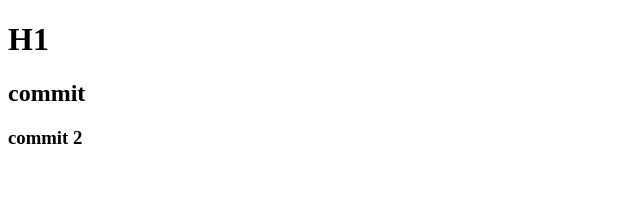
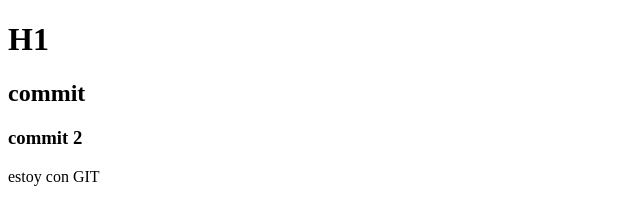
Before and after one commit to diegoabusleme/newrepo, a plain HTML site: page index.html in a window 1280 px wide. Shown: the whole page, without its empty margins (0-640 px from the left). Drawn offline with Linux system fonts and the light colour scheme.

Commit message:
add p tag

```diff
--- a/index.html
+++ b/index.html
@@ -10,6 +10,7 @@
         <h1>H1</h1>
         <h2>commit</h2>
         <h3>commit 2</h3>
+    <p>estoy con GIT</p>
     </body>
 
 </html>
```
